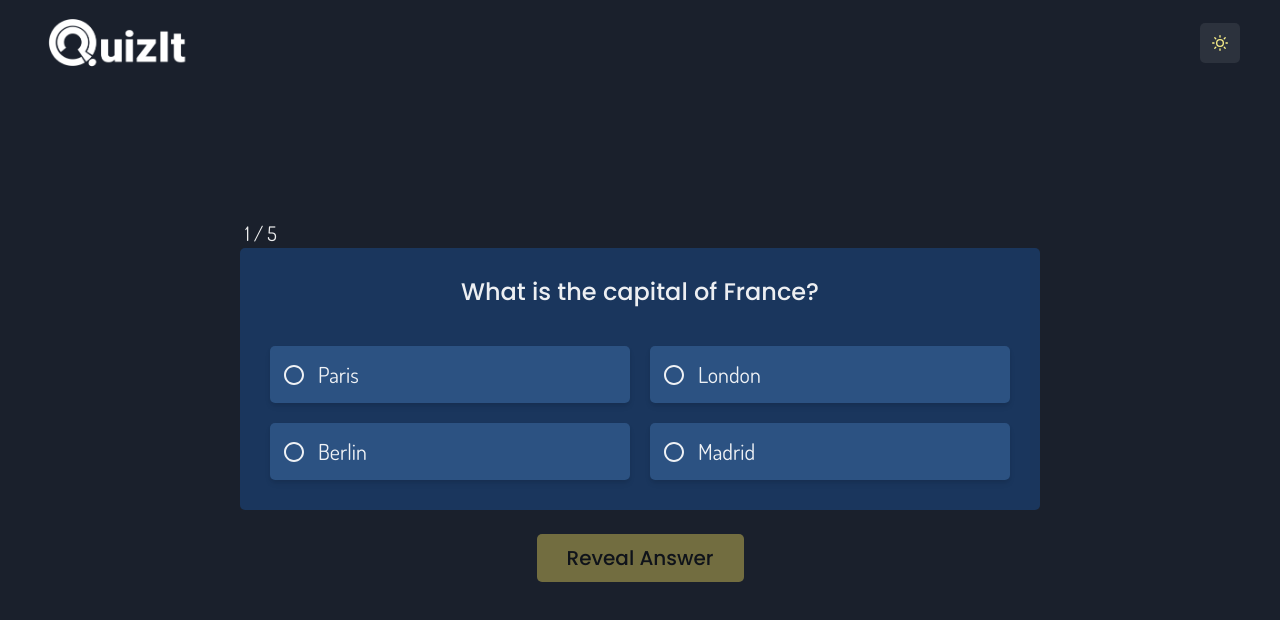
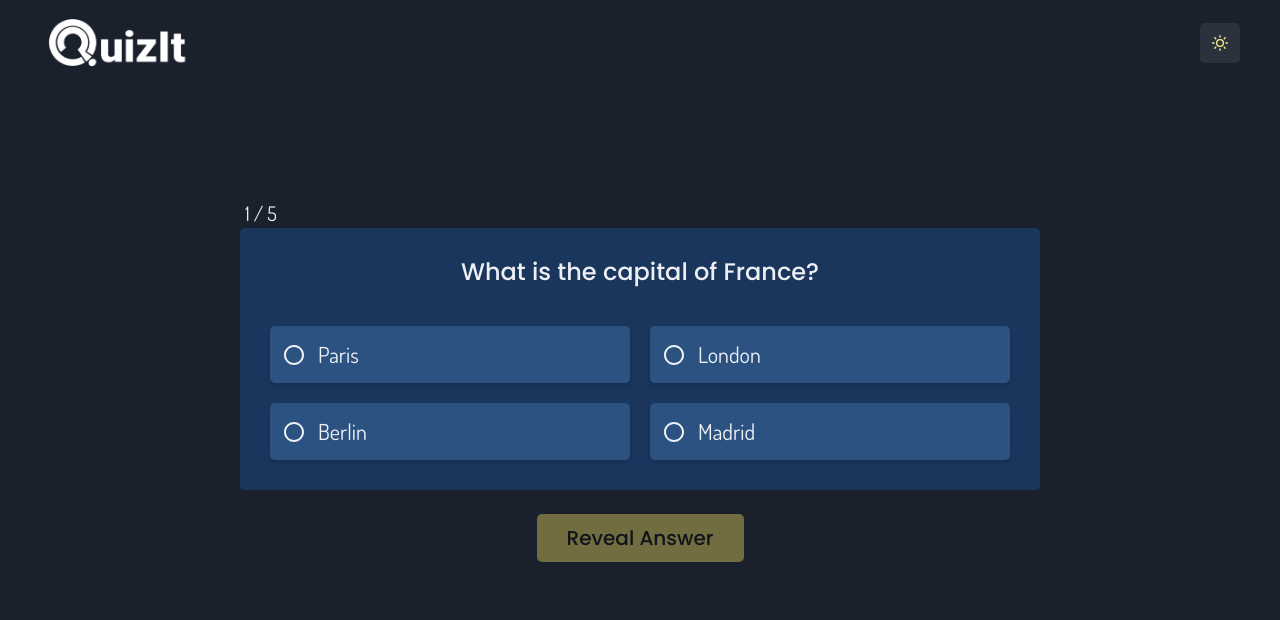
Before and after one commit to leonbjorklund/QuizIt, a React (Vite) app: page / in a window 1280 px wide. Both pictures are taken after a click on the button "Continue". Shown: the top 620 px of the page. Built offline with nearby package versions, Linux system fonts and the light colour scheme.

Commit message:
refactored playscene & radio, fixed light mode

```diff
--- a/src/GlobalStyles.tsx
+++ b/src/GlobalStyles.tsx
@@ -8,6 +8,7 @@ export const MainWrapperStyle = {
   flexGrow: 1,
   justifyContent: 'center',
   alignItems: 'center',
+  transform: 'translateY(-20px)',
   paddingX: {
     base: '20px',
     sm: '40px',
--- a/src/chakra/Radio.tsx
+++ b/src/chakra/Radio.tsx
@@ -1,8 +1,43 @@
 import { radioAnatomy } from '@chakra-ui/anatomy';
-import { Radio as ChakraRadio, RadioProps as ChakraRadioProps, createMultiStyleConfigHelpers } from '@chakra-ui/react';
-import { useMemo } from 'react';
-import { PlayQuizRadioContainer, getBackgroundColor } from '../components/PlayScene/PlayQuizRadioContainer';
+import {
+  Box,
+  Radio as ChakraRadio,
+  RadioProps as ChakraRadioProps,
+  createMultiStyleConfigHelpers,
+  useColorMode,
+} from '@chakra-ui/react';
+import React, { useMemo } from 'react';
+import { getRadioBackgroundColor, quizRadioContainerStyle } from '../components';
 
+interface RadioProps extends ChakraRadioProps {
+  isPlayQuizScene?: boolean;
+  isChecked?: boolean;
+  showAnswer?: boolean;
+  isCorrectOption?: boolean;
+  isUserPreviousChoice?: boolean;
+}
+
+export const Radio: React.FC<RadioProps> = ({
+  isPlayQuizScene,
+  isChecked = false,
+  showAnswer = false,
+  isCorrectOption = false,
+  isUserPreviousChoice = false,
+  ...props
+}) => {
+  const { colorMode } = useColorMode();
+
+  const bgColor = useMemo(() => {
+    if (!isPlayQuizScene) return undefined;
+    return getRadioBackgroundColor({ isChecked, showAnswer, isCorrectOption, isUserPreviousChoice }, colorMode);
+  }, [isPlayQuizScene, isChecked, showAnswer, isCorrectOption, isUserPreviousChoice, colorMode]);
+
+  return (
+    <Box bgColor={bgColor} display={isPlayQuizScene ? 'block' : 'none'} sx={quizRadioContainerStyle}>
+      <ChakraRadio {...props} />
+    </Box>
+  );
+};
 const { definePartsStyle, defineMultiStyleConfig } = createMultiStyleConfigHelpers(radioAnatomy.keys);
 
 const baseStyle = definePartsStyle({
@@ -83,34 +118,3 @@ export const radioTheme = defineMultiStyleConfig({
   baseStyle,
   variants,
 });
-
-interface RadioProps extends ChakraRadioProps {
-  isPlayQuizScene?: boolean;
-  isChecked?: boolean;
-  showAnswer?: boolean;
-  isCorrectOption?: boolean;
-  isUserPreviousChoice?: boolean;
-}
-
-export const Radio: React.FC<RadioProps> = ({
-  isPlayQuizScene,
-  isChecked = false,
-  showAnswer = false,
-  isCorrectOption = false,
-  isUserPreviousChoice = false,
-  ...props
-}) => {
-  const bgColor = useMemo(() => {
-    return getBackgroundColor({ isCorrectOption, showAnswer, isChecked, isUserPreviousChoice });
-  }, [isCorrectOption, showAnswer, isChecked, isUserPreviousChoice]);
-
-  if (isPlayQuizScene) {
-    return (
-      <PlayQuizRadioContainer bgColor={bgColor}>
-        <ChakraRadio {...props} />
-      </PlayQuizRadioContainer>
-    );
-  } else {
-    return <ChakraRadio {...props} />;
-  }
-};
--- a/src/chakra/theme.ts
+++ b/src/chakra/theme.ts
@@ -205,7 +205,7 @@ const components = {
         },
         _disabled: {
           _hover: {
-            bg: 'yellow.200!important',
+            bg: 'yellow.300!important',
           },
         },
       },
--- a/src/components/PlayScene/PlayQuizRadioContainer.tsx
+++ /dev/null
@@ -1,35 +0,0 @@
-import { Box } from '@chakra-ui/react';
-import React, { ReactNode } from 'react';
-
-interface CustomBoxProps {
-  bgColor: string;
-  children: ReactNode;
-}
-
-interface BackgroundColorOptions {
-  isCorrectOption: boolean;
-  showAnswer: boolean;
-  isChecked: boolean;
-  isUserPreviousChoice: boolean;
-}
-
-export function getBackgroundColor(options: BackgroundColorOptions): string {
-  const { isCorrectOption, showAnswer, isChecked, isUserPreviousChoice } = options;
-
-  if (isCorrectOption) return 'green.600';
-  if (showAnswer && !isCorrectOption && (isChecked || isUserPreviousChoice)) return 'red.600';
-  return 'blue.700';
-}
-
-export const PlayQuizRadioContainer: React.FC<CustomBoxProps> = ({ bgColor, children }) => {
-  return (
-    <Box
-      w="100%"
-      maxWidth={{ base: '360px', sm: '380px', md: '260px', lg: '360px' }}
-      borderRadius="5px"
-      bgColor={bgColor || 'blue.700'}
-    >
-      {children}
-    </Box>
-  );
-};
--- a/src/components/PlayScene/PlayScene.tsx
+++ b/src/components/PlayScene/PlayScene.tsx
@@ -38,7 +38,12 @@ export const PlayScene = () => {
       </HStack>
       <SceneCard variant="playCard">
         <Heading sx={QuestionTextStyle}>{currentQuestion.question}</Heading>
-        <RadioGroup isDisabled={showAnswer} w="100%" onChange={(e) => setQuizState((prev) => ({ ...prev, value: e }))}>
+        <RadioGroup
+          isDisabled={showAnswer}
+          w="100%"
+          value={value}
+          onChange={(e) => setQuizState((prev) => ({ ...prev, value: e }))}
+        >
           <Flex sx={AnswerFlexStyle}>
             {currentQuestion.options?.map((option, i) => (
               <Radio
--- a/src/components/PlayScene/index.ts
+++ b/src/components/PlayScene/index.ts
@@ -1 +1,3 @@
 export * from './PlayScene';
+export * from './radioContainerColor';
+export * from './styles';
--- /dev/null
+++ b/src/components/PlayScene/radioContainerColor.tsx
@@ -0,0 +1,18 @@
+interface BackgroundColorOptions {
+  isCorrectOption: boolean;
+  showAnswer: boolean;
+  isChecked: boolean;
+  isUserPreviousChoice: boolean;
+}
+
+export const getRadioBackgroundColor = (options: BackgroundColorOptions, colorMode: string): string => {
+  const { isCorrectOption, showAnswer, isChecked, isUserPreviousChoice } = options;
+
+  // Determine color based on quiz logic
+  if (isCorrectOption) return colorMode === 'light' ? 'green.600' : 'green.600';
+  if (showAnswer && !isCorrectOption && (isChecked || isUserPreviousChoice))
+    return colorMode === 'light' ? 'red.600' : 'red.600';
+
+  // Apply color based on the color mode
+  return colorMode === 'light' ? 'gray.400' : 'blue.700';
+};
--- a/src/components/PlayScene/styles.ts
+++ b/src/components/PlayScene/styles.ts
@@ -35,3 +35,12 @@ export const PreviousQuestionButtonStyle = {
 export const ProceedButtonStyle = {
   fontSize: { base: '14px', sm: '16px', md: '18px', lg: '20px' },
 };
+
+export const quizRadioContainerStyle = {
+  w: '100%',
+  maxWidth: { base: '360px', sm: '380px', md: '260px', lg: '360px' },
+  borderRadius: '5px',
+  _hover: {
+    opacity: '0.9',
+  },
+};
```
Also changed, not shown: 1 other file (tests, documents, lock files or other folders).
